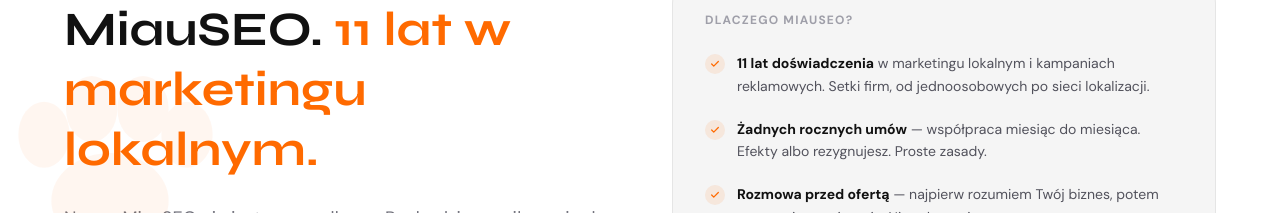
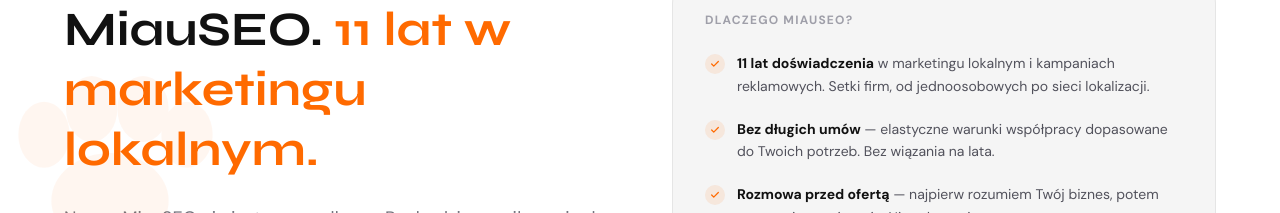
Before and after one commit to slawekjulga95-creator/miauseo, a Next.js app: page /o-nas in a window 1280 px wide. Shown: the part 281-494 px from the top of the page. Built offline with nearby package versions, Linux system fonts and the light colour scheme.

Commit message:
Popraw opis warunków współpracy w hero O nas
Co-Authored-By: Claude Sonnet 4.6 <noreply@anthropic.com>

```diff
--- a/app/o-nas/page.tsx
+++ b/app/o-nas/page.tsx
@@ -63,7 +63,7 @@ export default function ONasPage() {
               <div className="space-y-5">
                 {[
                   { bold: "11 lat doświadczenia", rest: " w marketingu lokalnym i kampaniach reklamowych. Setki firm, od jednoosobowych po sieci lokalizacji." },
-                  { bold: "Żadnych rocznych umów", rest: " — współpraca miesiąc do miesiąca. Efekty albo rezygnujesz. Proste zasady." },
+                  { bold: "Bez długich umów", rest: " — elastyczne warunki współpracy dopasowane do Twoich potrzeb. Bez wiązania na lata." },
                   { bold: "Rozmowa przed ofertą", rest: " — najpierw rozumiem Twój biznes, potem proponuję rozwiązanie. Nie odwrotnie." },
                   { bold: "Pełna transparentność", rest: " — wiesz za co płacisz, co robimy i jakie wyniki to przynosi. Bez marketingowego języka." },
                 ].map((item, i) => (
```
